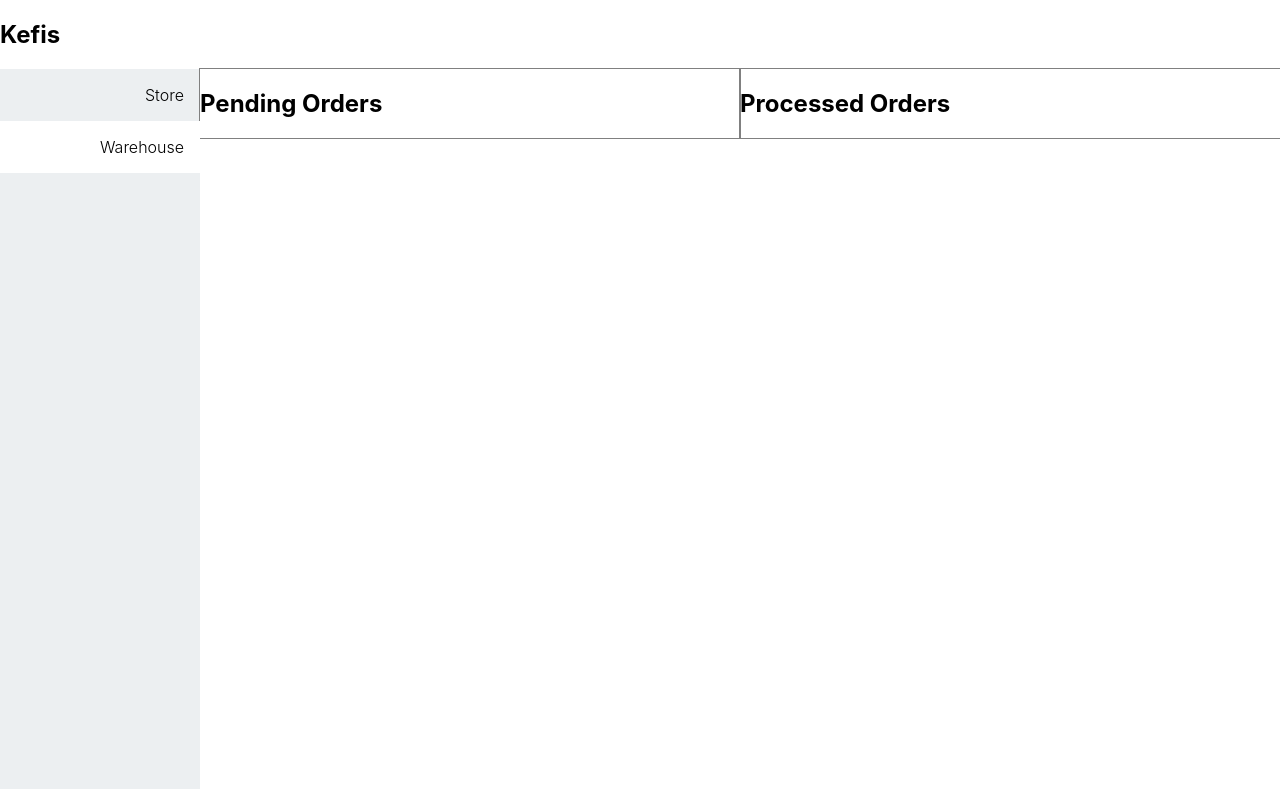
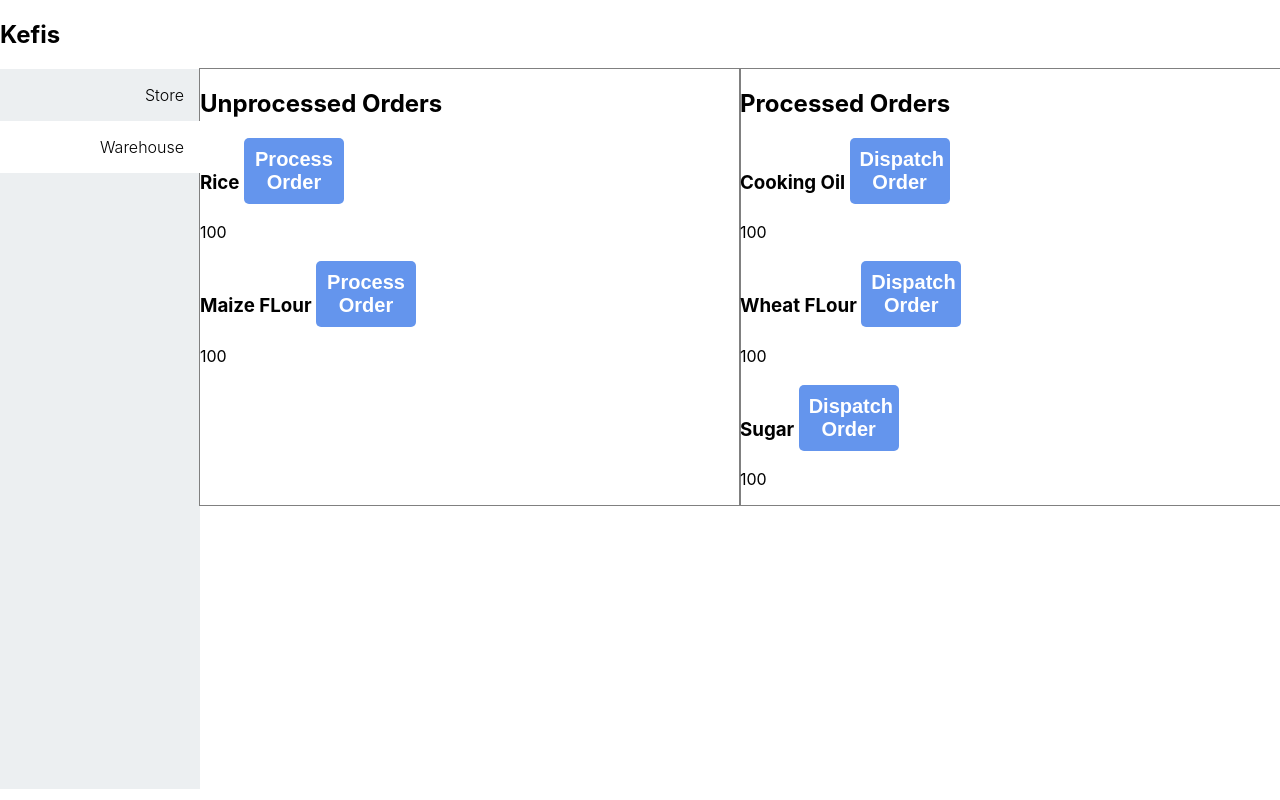
Before and after one commit to paulzay/Simple_Reorder_Module, a React (Create React App) app: page / in a window 1280 px wide. Both pictures are taken after a click on the item "Warehouse". Built offline with nearby package versions, Linux system fonts and the light colour scheme; what redux-immutable-state-invariant would draw is missing.

Commit message:
grab reorders from state and render. style processed and pending

```diff
--- /dev/null
+++ b/src/components/Reorder.js
@@ -0,0 +1,16 @@
+import React from 'react';
+
+export default function Reorder({ reorder,  }) {
+
+  return (
+    <div
+      className={`reorder ${reorder.processed ? 'processedx' : 'processedy'}`}
+    >
+      <h3>
+        {reorder.name}{' '}<button>{reorder.processed ? 'Dispatch Order' : 'Process Order'}</button>
+      </h3>
+      <p>{reorder.quantity}</p>
+
+    </div>
+  )
+}
--- a/src/components/Warehouse.js
+++ b/src/components/Warehouse.js
@@ -1,14 +1,40 @@
 import React from 'react'
+import { connect } from 'react-redux';
+import Reorder from './Reorder';
 
-export default function Warehouse() {
+function Warehouse({ reorders }) {
+
   return (
     <div className="warehouse">
       <div className="pending">
-        <h2>Pending Orders</h2>
+        <h2>Unprocessed Orders</h2>
+        <div>
+          {
+            reorders.map(reorder =>(
+              !reorder.processed &&
+              <Reorder key={reorder.id} reorder={reorder} />
+            )
+            )
+          }
+        </div>
       </div>
       <div className="processed">
         <h2>Processed Orders</h2>
+        <div>
+          {
+            reorders.map(reorder =>(
+              reorder.processed &&
+              <Reorder key={reorder.id} reorder={reorder} />
+            )
+            )
+          }
+        </div>
       </div>
     </div>
   )
 }
+const mapStateToProps = state => ({
+  reorders: state.reorders,
+});
+
+export default connect(mapStateToProps, null)(Warehouse)
```
